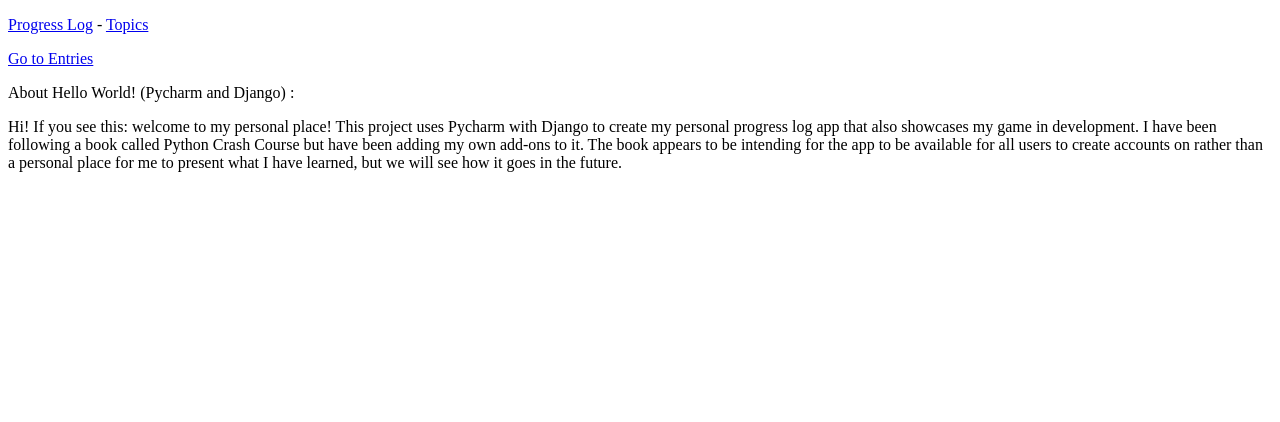
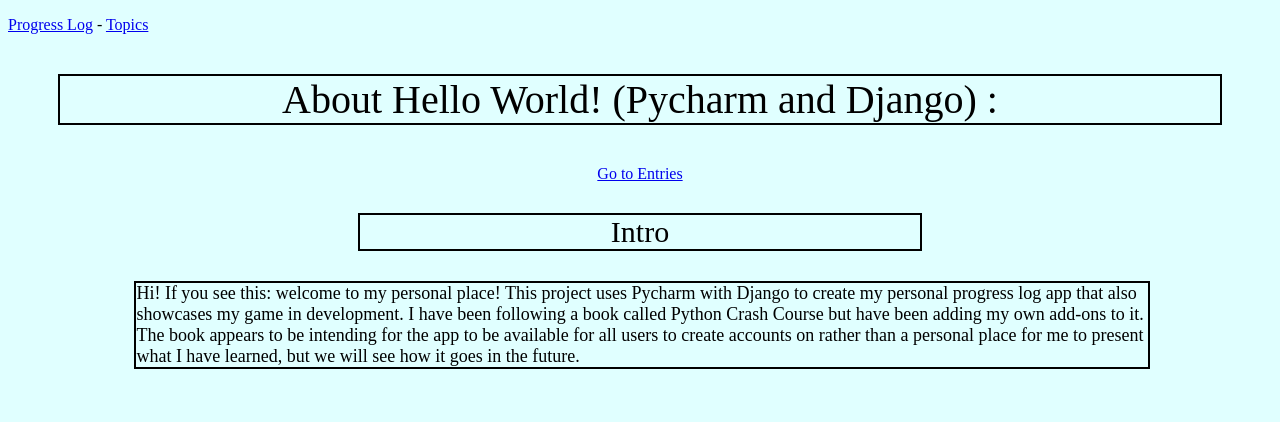
Before and after one commit to joshuagu789/MyPlace, a Django app: page /topics/1/about/ in a window 1280 px wide. Shown: the top 422 px of the page. Run offline with Django 4.2, Linux system fonts and the light colour scheme; data comes from the database, SQL or seed files in the repository; both versions use the stored data as it was after the commit.

Commit message:
Add-ons for models
Added titles for AboutTopic model and images for Entry model

```diff
--- a/progress_log/models.py
+++ b/progress_log/models.py
@@ -14,7 +14,7 @@ class AboutTopic(models.Model):
     # Home page for associated Topic
     topic = models.ForeignKey(Topic, on_delete=models.CASCADE)
     date_added = models.DateTimeField(auto_now_add=True)
-    title = "About Topic"
+    title = models.CharField(max_length=200, default=Topic.__name__)    # Section title for each block created for AboutTopic
     image = models.ImageField(null=True, blank=True, upload_to='images/')
     text = models.TextField()
     def __str__(self):
@@ -25,6 +25,7 @@ class Entry(models.Model):
     # Something specific learned/done about topic
     topic = models.ForeignKey(Topic, on_delete=models.CASCADE)
     title = models.CharField(max_length=200, default=Topic.__name__)    # My own personal addition while doing python book's tutorial :)
+    image = models.ImageField(null=True, blank=True, upload_to='images/')
     text = models.TextField()
     date_added = models.DateTimeField(auto_now_add=True)
 
--- a/progress_log/templates/progress_log/about_topic.html
+++ b/progress_log/templates/progress_log/about_topic.html
@@ -8,14 +8,14 @@
 </head>
 <body>
   {% block content %}
-  <a href="{% url 'progress_log:topic' topic.id %}" >Go to Entries</a>
-  <p>About {{topic.text}} :</p>
-  <!--  <p>{{about_topic.text}}</p> -->
+  <p class="page_title">About {{topic.text}} :</p >
+  <p style="text-align:center"><a href="{% url 'progress_log:topic' topic.id %}" >Go to Entries</a></p>
       {% for description in about_topic %}
+        <p class="section_title"> {{description.title}} </p>
         {% if description.image.url is not null %}
-          <img src="{{description.image.url}}">
+          <p style="text-align:center;"><img src="{{description.image.url}}"></p>
         {% endif %}
-        <p>{{description.text}}</p>
+        <p class="body_text">{{description.text}}</p>
         <br>
       {% empty %}
         <p>There are no descriptions for this about topic section</p>
--- a/progress_log/templates/progress_log/base.html
+++ b/progress_log/templates/progress_log/base.html
@@ -1,10 +1,36 @@
 <!DOCTYPE html>
 <html lang="en">
+<!-- Parent Template -->
+
+<style>
+.page_title{
+  border: 2px solid black;
+  font-size:40px;
+  text-align:center;
+  margin-left:50px;
+  margin-right:50px;
+}
+.section_title{
+  border: 2px solid black;
+  font-size:30px;
+  text-align:center;
+  margin-left:350px;
+  margin-right:350px;
+}
+.body_text{
+  border: 2px solid black;
+  font-size:18px;
+  width:80%;
+  margin-left:10%;
+  margin-right:10%
+  overflow:visible;
+}
+</style>
 <head>
     <meta charset="UTF-8">
     <title>Title</title>
 </head>
-<body>
+<body style="background-color:LightCyan;">
   <p>
     <a href="{% url 'progress_log:index' %}" >Progress Log</a> -
     <a href="{% url 'progress_log:topics' %}" >Topics</a>
--- a/progress_log/templates/progress_log/topics.html
+++ b/progress_log/templates/progress_log/topics.html
@@ -9,13 +9,13 @@
 </head>
 <body>
   {% block content %}
-    <p>Topics</p>
+    <p class="page_title">Topics</p>
     <ul>
       {% for topic in topics %}
         <li><a href="{% url 'progress_log:topic' topic.id %}about">{{topic.text}}</a></li>
-        {% empty %}                                 <!-- Makes line below execute if no items in list -->
+        {% empty %}
         <li>No topics have been added yet</li>
-        {% endfor %}                                <!-- End of for loop -->
+        {% endfor %}
     </ul>
   {% endblock content %}
 </body>
```
Also changed, not shown: progress_log/templates/progress_log/topic.html (+7 -5 lines), db.sqlite3, media/images/EnergyShare.jpg (added), media/images/Screenshot_2023-08-10_at_6.48.28_PM.png (added), media/images/Screenshot_2023-08-10_at_6.59.39_PM.png (added), media/images/Screenshot_2023-08-10_at_7.04.52_PM.png (added), media/images/SnowmanGameCombat.jpg (added), media/images/SnowmanGameUI.jpg (added), media/images/model_d_teleport.jpg (added), progress_log/migrations/0011_abouttopic_title_entry_image.py (added).
